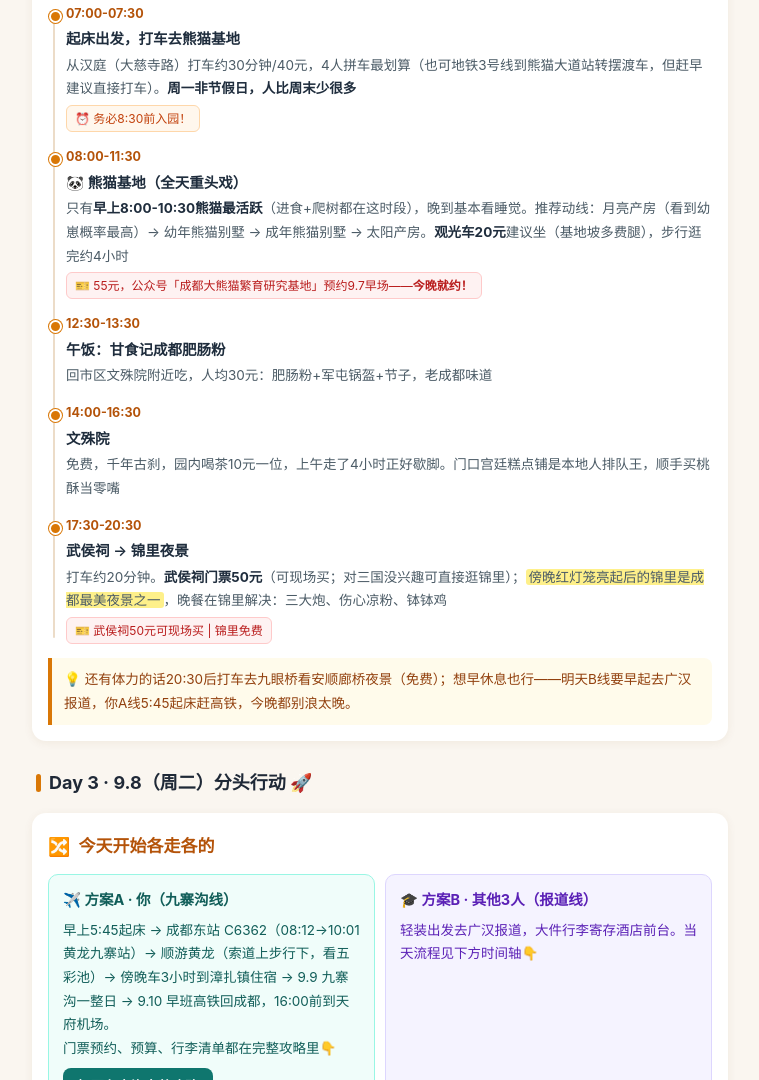
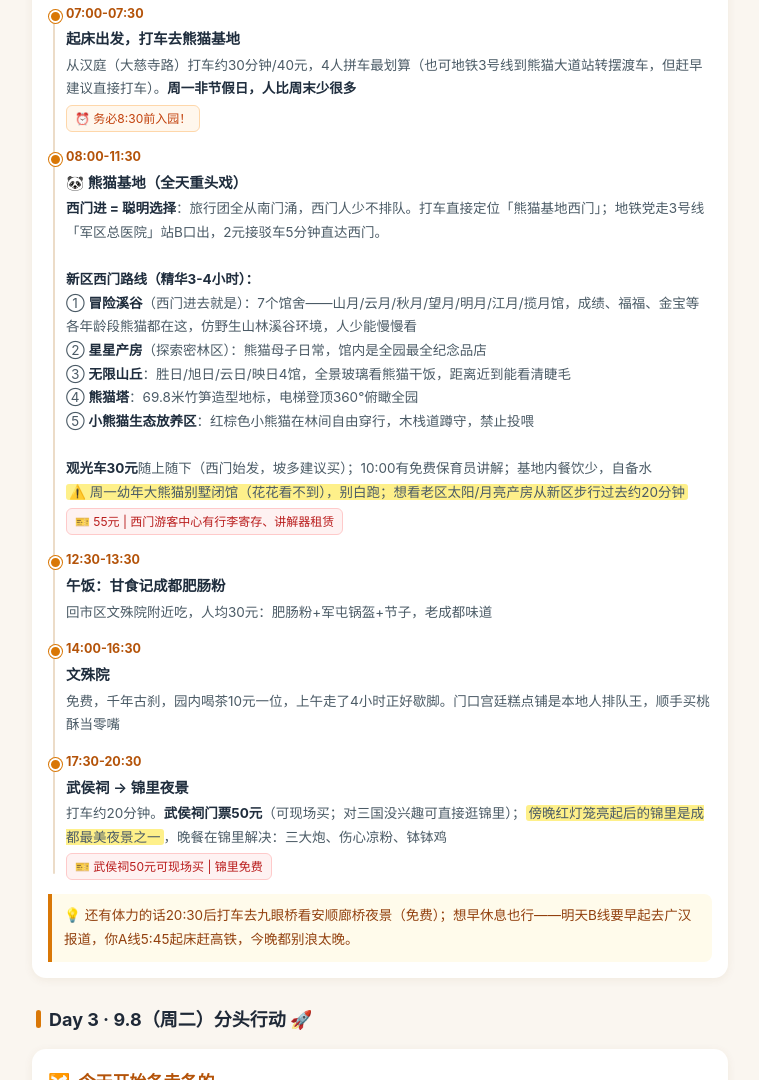
Before and after one commit to wudixiefeiji/chengdu-4p-guide, a plain HTML site: page index.html in a window 1280 px wide. Shown: the part 1530-2610 px from the top of the page, without its empty margins (260-1019 px from the left). Drawn offline with Linux system fonts and the light colour scheme.

Commit message:
v1.3 熊猫基地西门详细路线

```diff
--- a/index.html
+++ b/index.html
@@ -189,8 +189,18 @@
         <div class="tl-item">
           <div class="tl-time">08:00-11:30</div>
           <div class="tl-tit">🐼 熊猫基地（全天重头戏）</div>
-          <div class="tl-txt">只有<b>早上8:00-10:30熊猫最活跃</b>（进食+爬树都在这时段），晚到基本看睡觉。推荐动线：月亮产房（看到幼崽概率最高）→ 幼年熊猫别墅 → 成年熊猫别墅 → 太阳产房。<b>观光车20元</b>建议坐（基地坡多费腿），步行逛完约4小时</div>
-          <span class="buy-chip">🎫 55元，公众号「成都大熊猫繁育研究基地」预约9.7早场——<b>今晚就约！</b></span>
+          <div class="tl-txt">
+            <b>西门进 = 聪明选择</b>：旅行团全从南门涌，西门人少不排队。打车直接定位「熊猫基地西门」；地铁党走3号线「军区总医院」站B口出，2元接驳车5分钟直达西门。<br><br>
+            <b>新区西门路线（精华3-4小时）：</b><br>
+            ① <b>冒险溪谷</b>（西门进去就是）：7个馆舍——山月/云月/秋月/望月/明月/江月/揽月馆，成绩、福福、金宝等各年龄段熊猫都在这，仿野生山林溪谷环境，人少能慢慢看<br>
+            ② <b>星星产房</b>（探索密林区）：熊猫母子日常，馆内是全园最全纪念品店<br>
+            ③ <b>无限山丘</b>：胜日/旭日/云日/映日4馆，全景玻璃看熊猫干饭，距离近到能看清睫毛<br>
+            ④ <b>熊猫塔</b>：69.8米竹笋造型地标，电梯登顶360°俯瞰全园<br>
+            ⑤ <b>小熊猫生态放养区</b>：红棕色小熊猫在林间自由穿行，木栈道蹲守，禁止投喂<br><br>
+            <b>观光车30元</b>随上随下（西门始发，坡多建议买）；10:00有免费保育员讲解；基地内餐饮少，自备水<br>
+            <span class="hl">⚠️ 周一幼年大熊猫别墅闭馆（花花看不到），别白跑；想看老区太阳/月亮产房从新区步行过去约20分钟</span>
+          </div>
+          <span class="buy-chip">🎫 55元 | 西门游客中心有行李寄存、讲解器租赁</span>
         </div>
         <div class="tl-item">
           <div class="tl-time">12:30-13:30</div>
```
